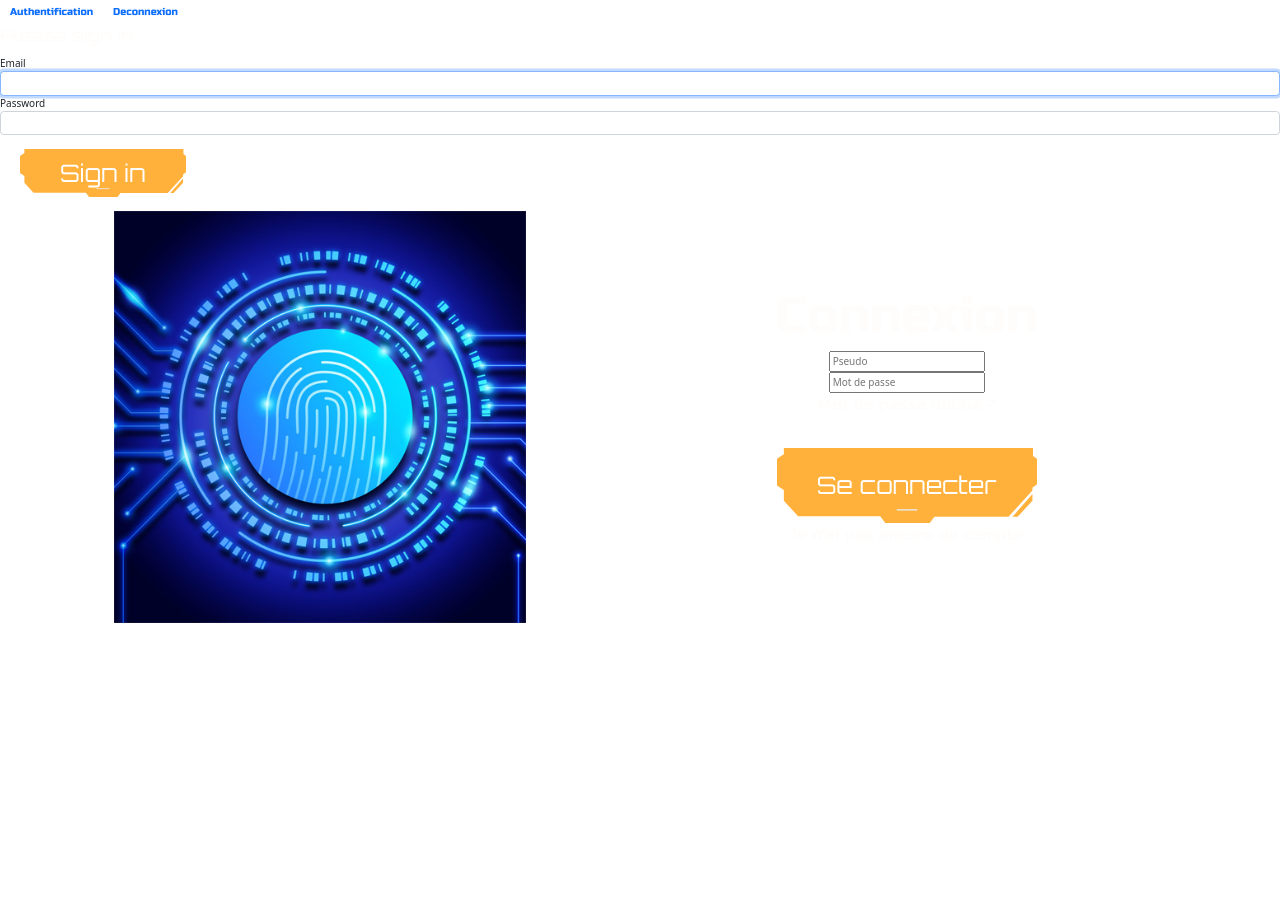
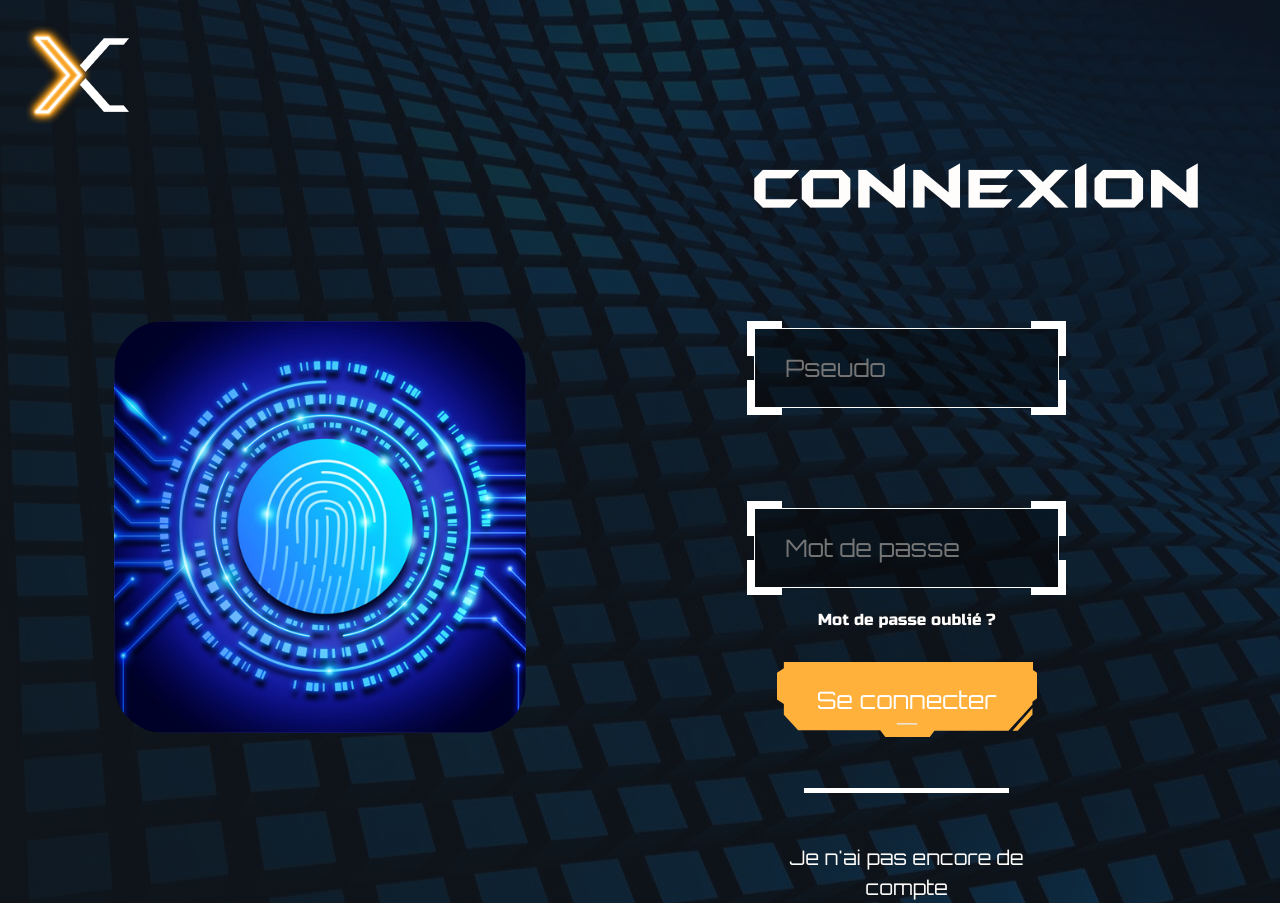
Before and after one commit to andrianjakarimanga/projetexode, a Symfony app: template templates/security/login.html.twig in a window 1280 px wide. Before the commit the page ends 623 px from the top, so only its background shows below. Run offline with Twig, Linux system fonts and the light colour scheme; the template is opened without the code that fills it, so the values that code supplies are empty; some libraries are stand-ins or nearby versions.

Commit message:
Page connexion visuel

```diff
--- a/public/css/connexion.css
+++ b/public/css/connexion.css
@@ -5,6 +5,7 @@ body {
     width: 100%;
     overflow: hidden;
     background-position: center center;
+
 }
 /******************************* MAIN ************************/
 
--- a/templates/base.html.twig
+++ b/templates/base.html.twig
@@ -15,22 +15,25 @@
 
 
     </head>
+         {% block header %}{% endblock %}
     <body>
-
+{#
     <ul class="nav nav-pills">
 
-     <li class="nav-item"><a href="{{ path('app_login') }}" class="nav-link">Authentification</a></li>
+
 
       <li class="nav-item"><a href="{{ path('app_logout') }}" class="nav-link">Deconnexion</a></li>
 
     </ul>
-
+#}
 
         {% block body %}{% endblock %}
     </body>
 </html>
- <script src="https://cdn.jsdelivr.net/npm/@popperjs/core@2.11.6/dist/umd/popper.min.js" integrity="sha384-oBqDVmMz9ATKxIep9tiCxS/Z9fNfEXiDAYTujMAeBAsjFuCZSmKbSSUnQlmh/jp3" crossorigin="anonymous"></script>
+
+    <script src="https://cdn.jsdelivr.net/npm/@popperjs/core@2.11.6/dist/umd/popper.min.js" integrity="sha384-oBqDVmMz9ATKxIep9tiCxS/Z9fNfEXiDAYTujMAeBAsjFuCZSmKbSSUnQlmh/jp3" crossorigin="anonymous"></script>
     <script src="https://cdn.jsdelivr.net/npm/bootstrap@5.2.1/dist/js/bootstrap.min.js" integrity="sha384-7VPbUDkoPSGFnVtYi0QogXtr74QeVeeIs99Qfg5YCF+TidwNdjvaKZX19NZ/e6oz" crossorigin="anonymous"></script>
- {% block javascripts %}
-            {{ encore_entry_script_tags('app') }}
-        {% endblock %}
+
+{% block javascripts %}
+    {{ encore_entry_script_tags('app') }}
+{% endblock %}
--- a/templates/home/index.html.twig
+++ b/templates/home/index.html.twig
@@ -22,6 +22,10 @@
         <li class="nav-item"><a href="{{ path('app_home') }}" class="nav-link">Informations</a></li>
 
         <li class="nav-item"><a href="{{ path('app_home') }}" class="nav-link">Contact</a></li>
+
+        <li class="nav-item"><a href="{{ path('app_login') }}" class="nav-link">Connexion</a></li>
+
+        <li class="nav-item"><a href="{{ path('app_register') }}" class="nav-link">S'inscrire</a></li>
 
     </ul>
 
--- a/templates/security/login.html.twig
+++ b/templates/security/login.html.twig
@@ -2,13 +2,22 @@
 
 
 {% block title %}Log in!{% endblock %}
+
+{% block stylesheets %}
+<style>
+.hide{
+    display:none;
+}
+</style>
+<link rel="stylesheet" href="/css/connexion.css">
+{% endblock %}
 
 {% block header %}
     <header>
         <nav class="navbar navbar-expand-lg">
             <div class="container-fluid">
 
-              <a class="navbar-brand" href="#"> <img class="img-fluid" src="/public/img/logo/nav-logo.png" alt="logo"></a>
+              <a class="navbar-brand" href="#"> <img class="img-fluid" src="/img/logo/nav-logo.png" alt="logo"></a>
 
               <button class="navbar-toggler" type="button" data-bs-toggle="collapse" data-bs-target="#navbarNav" aria-controls="navbarNav" aria-expanded="false" aria-label="Toggle navigation">
                 <span class="navbar-toggler-icon"></span>
@@ -29,15 +38,9 @@
         </div>
     {% endif %}
 
-    <h1 class="h3 mb-3 font-weight-normal">Please sign in</h1>
-    <label for="inputEmail">Email</label>
-    <input type="email" value="{{ last_username }}" name="email" id="inputEmail" class="form-control" autocomplete="email" required autofocus>
-    <label for="inputPassword">Password</label>
-    <input type="password" name="password" id="inputPassword" class="form-control" autocomplete="current-password" required>
 
-    <input type="hidden" name="_csrf_token"
-           value="{{ csrf_token('authenticate') }}"
-    >
+    <input type="hidden" name="_csrf_token" value="{{ csrf_token('authenticate') }}">
+
 
     {#
         Uncomment this section and add a remember_me option below your firewall to activate remember me functionality.
@@ -50,17 +53,13 @@
         </div>
     #}
 
-    <button class="btn btn-lg btn-primary" type="submit">
-        Sign in
-    </button>
-
 
     <main>
         <div class="container-fluid">
             <div class="row align-items-center">
 
                 <div class="col-4 offset-1">
-                    <img class="img-fluid" src="/public/img/connexion/digital.jpg" alt="">
+                    <img class="img-fluid" src="/img/connexion/digital.jpg" alt="">
                 </div>
 
                 <div class="form col-3 offset-2 text-center">
@@ -79,7 +78,7 @@
                     <div class="input password">
                             <i class="corner corner-top-left"></i>
                             <i class="corner corner-top-right"></i>
-                            <input type="text" id="user_password" placeholder="Mot de passe">
+                            <input type="text" name="password" id="user_password" autocomplete="current-password" required placeholder="Mot de passe">
                             <i class="corner corner-bottom-left"></i>
                             <i class="corner corner-bottom-right"></i>
                     </div>
@@ -90,23 +89,24 @@
 
 
                     <div class="button">
-                            <button class="btn btn-primary" type='submit'>Se connecter</button>
+                            <button class="btn btn-primary" a href="{{ path('app_home') }}" type='submit'> Se connecter </button>
                     </div>
 
                 </form>
 
                 <div class="separation  "></div>
 
-                <a class="inscription" href="/inscription.html">Je n'ai pas encore de compte</a>
+                <a class="inscription" href="{{ path('app_register') }}"> Je n'ai pas encore de compte </a>
 
             </div>
 
         </div>
 
     </main>
+
      {% block javascripts %}
-                  <script src="https://cdn.jsdelivr.net/npm/@popperjs/core@2.11.6/dist/umd/popper.min.js" integrity="sha384-oBqDVmMz9ATKxIep9tiCxS/Z9fNfEXiDAYTujMAeBAsjFuCZSmKbSSUnQlmh/jp3" crossorigin="anonymous"></script>
-    <script src="https://cdn.jsdelivr.net/npm/bootstrap@5.2.1/dist/js/bootstrap.min.js" integrity="sha384-7VPbUDkoPSGFnVtYi0QogXtr74QeVeeIs99Qfg5YCF+TidwNdjvaKZX19NZ/e6oz" crossorigin="anonymous"></script>
+        <script src="https://cdn.jsdelivr.net/npm/@popperjs/core@2.11.6/dist/umd/popper.min.js" integrity="sha384-oBqDVmMz9ATKxIep9tiCxS/Z9fNfEXiDAYTujMAeBAsjFuCZSmKbSSUnQlmh/jp3" crossorigin="anonymous"></script>
+        <script src="https://cdn.jsdelivr.net/npm/bootstrap@5.2.1/dist/js/bootstrap.min.js" integrity="sha384-7VPbUDkoPSGFnVtYi0QogXtr74QeVeeIs99Qfg5YCF+TidwNdjvaKZX19NZ/e6oz" crossorigin="anonymous"></script>
     {% endblock %}
 
 {% endblock %}
```
Also changed, not shown: migrations/Version20220914135554.php (added, +41 -0 lines), templates/registration/register.html.twig (+4 -4 lines), 1 other file.
